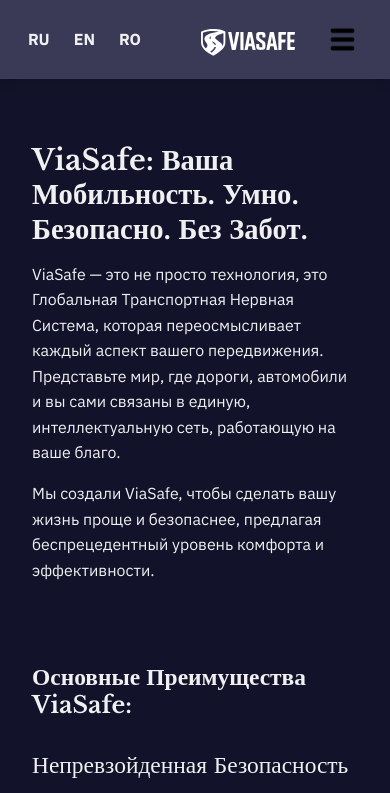
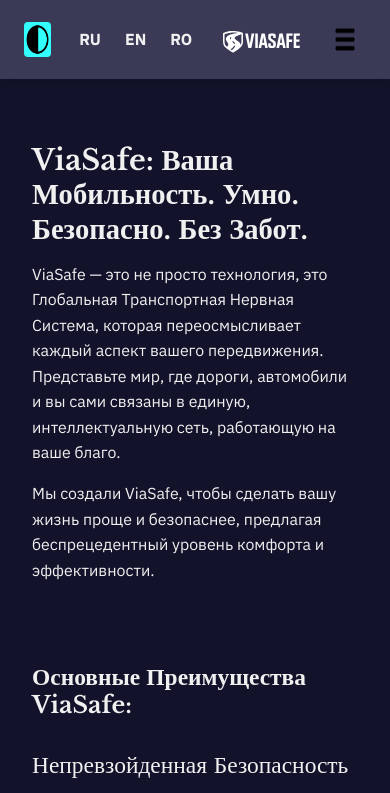
Before and after one commit to 19mario19/via-safe, a website with bundled scripts: page public/pages/ru/Главная.html in a window 390 px wide. Shown: the top 793 px of the page. Built offline with nearby package versions, Linux system fonts and the light colour scheme.

Commit message:
theme toggle

```diff
--- a/public/global.css
+++ b/public/global.css
@@ -758,6 +758,18 @@
     /* gap: 1rem; */
 
     /* transition: all 5s ease-in-out; */
+
+    button.theme {
+        display: flex;
+        padding: 0;
+
+        img {
+            height: 35px;
+            width: 35px;
+        }
+    }
+
+
     #toggle {
         display: none;
     }
@@ -899,6 +911,16 @@
         justify-content: space-between;
         align-items: center;
         padding: var(--space-sm) var(--space-lg);
+
+        button.theme {
+            display: flex;
+            padding: 0;
+
+            img {
+                height: 35px;
+                width: 75px;
+            }
+        }
 
 
         ul.langs {
--- a/public/js/script.js
+++ b/public/js/script.js
@@ -3,6 +3,8 @@
 window.addEventListener("DOMContentLoaded", () => {
   console.log("Script loaded...")
   const container = document.querySelector(".main-header")
+
+  console.log(container.children)
 
   const toggle = container?.querySelector("#toggle")
   const parents = container.querySelectorAll("li.parent.hasChildren")
@@ -60,6 +62,17 @@
       window.location.href = "/" + completePath
     })
   }
+
+  // toggle theme
+  const buttonTheme = document.createElement("button")
+  buttonTheme.classList.add("theme")
+  const img = document.createElement("img")
+  img.src = "/media/theme/theme.png"
+  buttonTheme.appendChild(img)
+  container.insertBefore(buttonTheme, container.firstChild)
+  buttonTheme.addEventListener("click", () => {
+    toggleTheme()
+  })
 })
 
 /**
@@ -74,3 +87,7 @@
 function getPath() {
   return location.pathname
 }
+
+function toggleTheme() {
+  document.body.classList.toggle("light-theme")
+}
```
Also changed, not shown: public/media/theme/theme.png (added), 1 other file.
